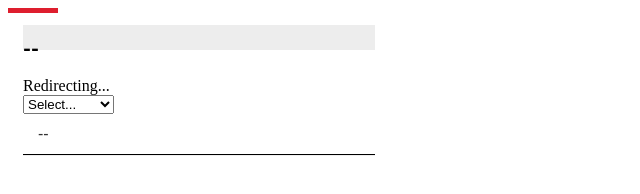
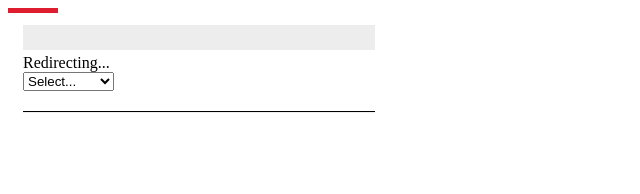
Before and after one commit to inguyen314/mel-price-drawdown-cloud, a plain HTML site: page templates/DISTRICT.sidebar.html in a window 1280 px wide. Shown: the whole page, without its empty margins (0-640 px from the left). Drawn offline with Linux system fonts and the light colour scheme.

Commit message:
remove -- from sidebar

```diff
--- a/templates/DISTRICT.sidebar.html
+++ b/templates/DISTRICT.sidebar.html
@@ -4,7 +4,7 @@
 	<!-- Main Reports -->
 	<div class="box-usace">
 		<h2 class="box-header-striped">
-			<span class="title">--</span>
+			<span class="title"></span>
 			<span class="rss"></span>
 		</h2>
 		<div id="ContentPane" class="box-content">
@@ -25,7 +25,7 @@
 							<div class="usaceAccordionRootNode">
 								<div class="lvl0 listItem">
 									<a href="#" target="_blank" tabindex="0">
-										--</a>
+										</a>
 								</div>
 							</div>
 						</li>
```
